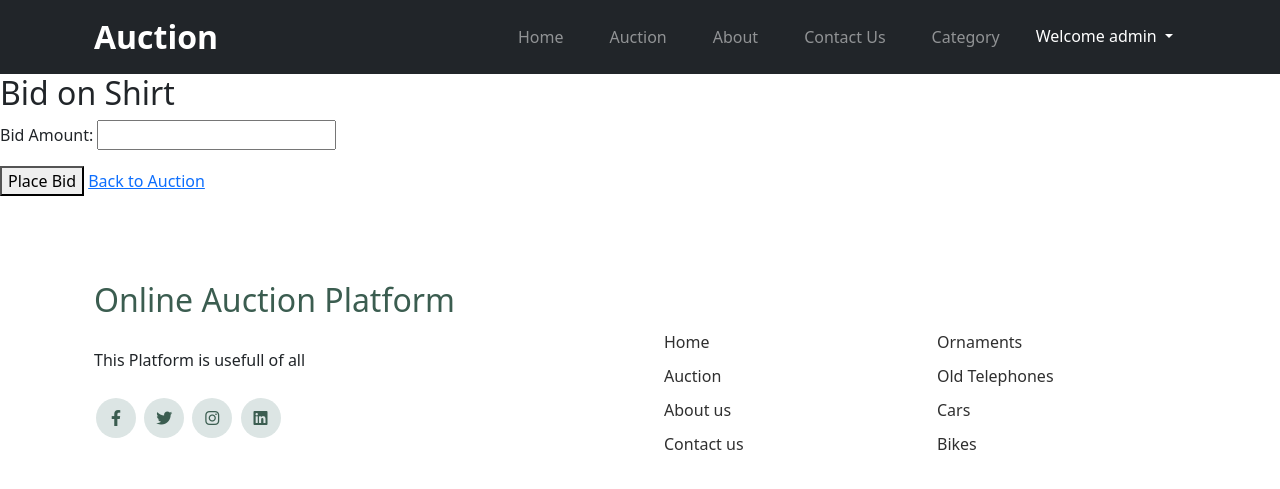
After one commit to Madhavgediya/Auction-Django-Project, a Django app: page /bid/1/ in a window 1280 px wide. The commit adds this page. Shown: the top 489 px of the page. Run offline with Django 5.2, Linux system fonts and the light colour scheme; a user stored in the database is signed in; data comes from the database, SQL or seed files in the repository; both versions use the stored data as it was after the commit; some libraries are stand-ins or nearby versions.

Commit message:
Added Bids Functionality and some changes are not yet added

```diff
--- a/core/core/urls.py
+++ b/core/core/urls.py
@@ -18,14 +18,16 @@ from django.contrib import admin
 from django.conf.urls.static import static
 from django.urls import path
 from core import settings
+from home.views import auction_detail
 from home.views import *
+
 
 urlpatterns = [
     path('', home, name="home" ),
     path('category/', category, name="category" ),
     path('contact/', contact, name="contact" ),
     path('about/', about, name="about" ),
-    path('auction/', auction, name="auction" ),
+    path('auctions/', auctions, name="auctions" ),
     path('user/', user, name="user" ),
     path('mj/', mj, name="mj" ),
     path('admin/', admin.site.urls),
@@ -33,7 +35,11 @@ urlpatterns = [
     path('login', my_login_view, name='login'),
     path('logout', my_logout, name='logout'),
     path('auction_list_view/', auction_list_view, name='auction_list_view'),
+    path('bid/<int:auction_id>/', bid, name='bid'),
+    path('auction/<int:auction_id>/', auction_detail, name='auction_detail'),
+
 ]
+
 
 if settings.DEBUG:
     urlpatterns += static(settings.MEDIA_URL, document_root=settings.MEDIA_ROOT)
--- a/core/home/forms.py
+++ b/core/home/forms.py
@@ -19,3 +19,8 @@ class RegistrationForm(forms.ModelForm):
             raise ValidationError("Password and confirm password do not match.")
 
         return cleaned_data
+
+
+
+class BidForm(forms.Form):
+    bid_amount = forms.DecimalField(label='Bid Amount', max_digits=10, decimal_places=2)
--- a/core/home/models.py
+++ b/core/home/models.py
@@ -1,3 +1,4 @@
+from django.urls import reverse
 from django.utils import timezone
 from django.db import models
 from django.db.models.signals import pre_save
@@ -42,3 +43,15 @@ class Auction(models.Model):
 
     def __str__(self):
         return self.product.products_name if self.product else "No Product"
+
+    def get_absolute_url(self):
+        return reverse('auction_detail', args=[str(self.id)])
+
+class Bid(models.Model):
+    auction = models.ForeignKey('Auction', on_delete=models.CASCADE, related_name='bids')
+    user = models.ForeignKey(User, on_delete=models.CASCADE)
+    bid_amount = models.DecimalField(max_digits=10, decimal_places=2)
+    bid_time = models.DateTimeField(default=timezone.now)
+
+    def __str__(self):
+        return f"{self.user.username} - {self.bid_amount}"
--- a/core/home/templates/base.html
+++ b/core/home/templates/base.html
@@ -72,7 +72,7 @@
             <li class="nav-item">
               <a class="nav-link" href="/">Home</a>
             </li>
-            <li><a class="nav-link" href="/auction">Auction</a></li>
+            <li><a class="nav-link" href="/auctions">Auction</a></li>
             <li><a class="nav-link" href="/about">About </a></li>
             <li><a class="nav-link" href="/contact">Contact Us</a></li>
             <li><a class="nav-link" href="/category">Category</a></li>
@@ -215,7 +215,7 @@
               <div class="col-6">
                 <ul class="list-unstyled">
                   <li><a href="\">Home</a></li>
-                  <li><a href="\auction">Auction</a></li>
+                  <li><a href="\auctions">Auction</a></li>
                   <li><a href="\about">About us</a></li>
                   <li><a href="\contact">Contact us</a></li>
                 </ul>
--- a/core/home/templates/home/auction.html
+++ b/core/home/templates/home/auction.html
@@ -89,7 +89,9 @@
               </div>
               <p class="text-center">{% if data.is_active %}
                 <div>
-                  <a href="#" class="btn btn-primary w-100">Bid</a>
+                  <a href="{{ data.auction.get_absolute_url }}" class="btn btn-primary w-100">Bid</a>
+
+
                 </div>
                 {% else %}
                 <div class="btn text-white text-center w-100" style="background-color: rgb(231, 96, 96);">
--- /dev/null
+++ b/core/home/templates/home/bid.html
@@ -0,0 +1,11 @@
+{% extends "base.html" %}
+{% load static %}
+{% block start %}
+<h2>Bid on {{ auction.product.products_name }}</h2>
+<form method="post" action="{% url 'bid' auction_id=auction.id %}">
+    {% csrf_token %}
+    {{ form.as_p }}
+    <button type="submit">Place Bid</button>
+    <a href="{% url 'auctions'  %}">Back to Auction</a>
+</form>
+{% endblock %}
--- a/core/home/views.py
+++ b/core/home/views.py
@@ -1,4 +1,4 @@
-from django.shortcuts import redirect, render
+from django.shortcuts import redirect, render , get_object_or_404
 from django.http import HttpResponse
 from django.contrib import messages
 from django.contrib.auth.models import User
@@ -6,6 +6,7 @@ from django.contrib.auth import authenticate, login
 from django.contrib.auth import  logout as auth_logout
 from .forms import RegistrationForm
 from django.views.generic import ListView
+from .forms import *
 
 from .models import *
 
@@ -36,7 +37,7 @@ def about(request):
 #     template_name = 'home/auction.html'
 #     context = {'auctions': auctions}
 #     return render(request, template_name, context)
-def auction(request):
+def auctions(request):
     auctions = Auction.objects.all()
 
     # Determine the active status for each auction
@@ -116,3 +117,44 @@ def auction_list_view(request):
 #     model = Auction
 #     template_name = 'home/auction_list.html'
 #     context_object_name = 'auctions'
+
+def bid(request, auction_id):
+    auction = get_object_or_404(Auction, pk=auction_id)
+
+    # Check if the user is authenticated
+    if not request.user.is_authenticated:
+        # Redirect the user to the login page or display an authentication message
+        # Customize this based on your project's requirements
+        return redirect('login')  # Adjust 'login' to the actual login URL in your project
+
+    if request.method == 'POST':
+        form = BidForm(request.POST)
+        if form.is_valid():
+            bid_amount = form.cleaned_data['bid_amount']
+
+            # Check bid constraints (first bid > base price, subsequent bids > previous bid amount)
+            if auction.bids.exists():
+                previous_bid = auction.bids.latest('bid_time')
+                if bid_amount <= previous_bid.bid_amount:
+                    form.add_error('bid_amount', 'Bid must be greater than the previous bid.')
+                    return render(request, 'home/bid.html', {'form': form, 'auction': auction})
+
+            # Create the bid
+            user = request.user
+            Bid.objects.create(auction=auction, user=user, bid_amount=bid_amount)
+            # return redirect('auction_detail', auction_id=auction.id)
+            return redirect('auction_detail', auction_id=auction.id)
+
+    else:
+        form = BidForm()
+
+    return render(request, 'home/bid.html', {'form': form, 'auction': auction})
+
+def auction_detail(request, auction_id):
+    auction = get_object_or_404(Auction, pk=auction_id)
+
+    # Get bids for the auction
+    bids = auction.bids.all()
+
+    context = {'auction': auction, 'bids': bids}
+    return render(request, 'home/auction_detail.html', context)
```
Also changed, not shown: core/home/templates/home/auction_detail.html (added, +25 -0 lines), core/db.sqlite3, core/home/migrations/0010_bid.py (added), core/home/migrations/0011_alter_bid_auction.py (added), core/home/migrations/0012_alter_bid_options_alter_bid_bid_time.py (added).
